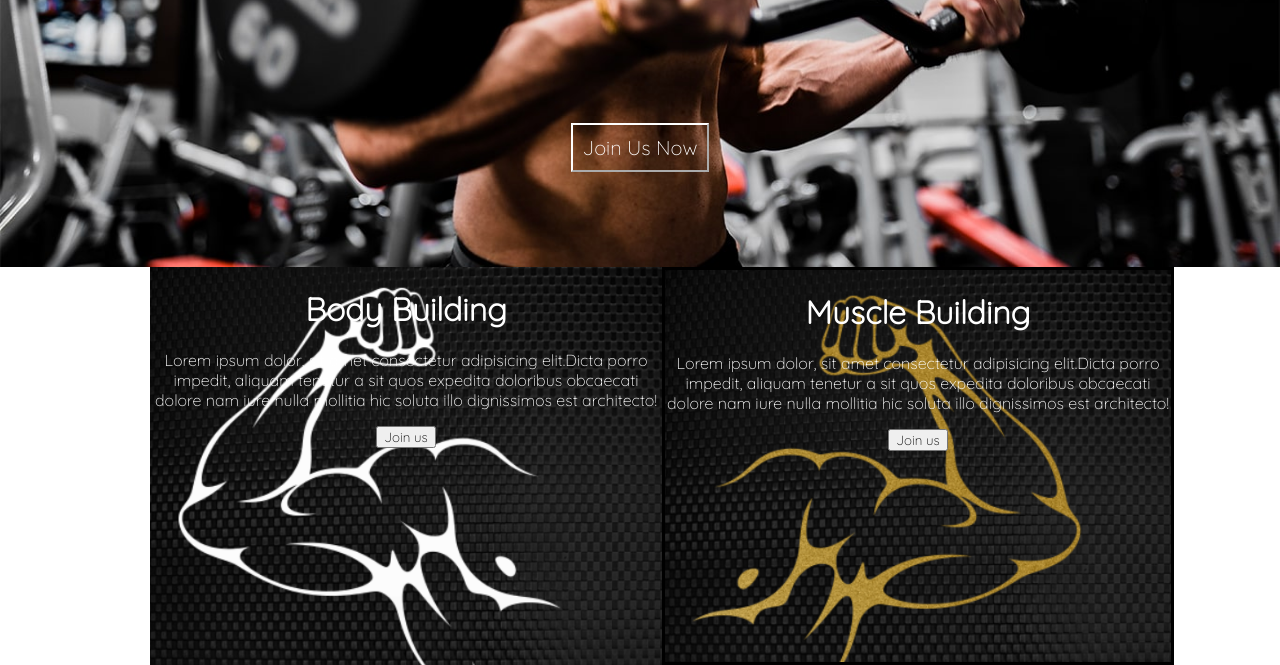
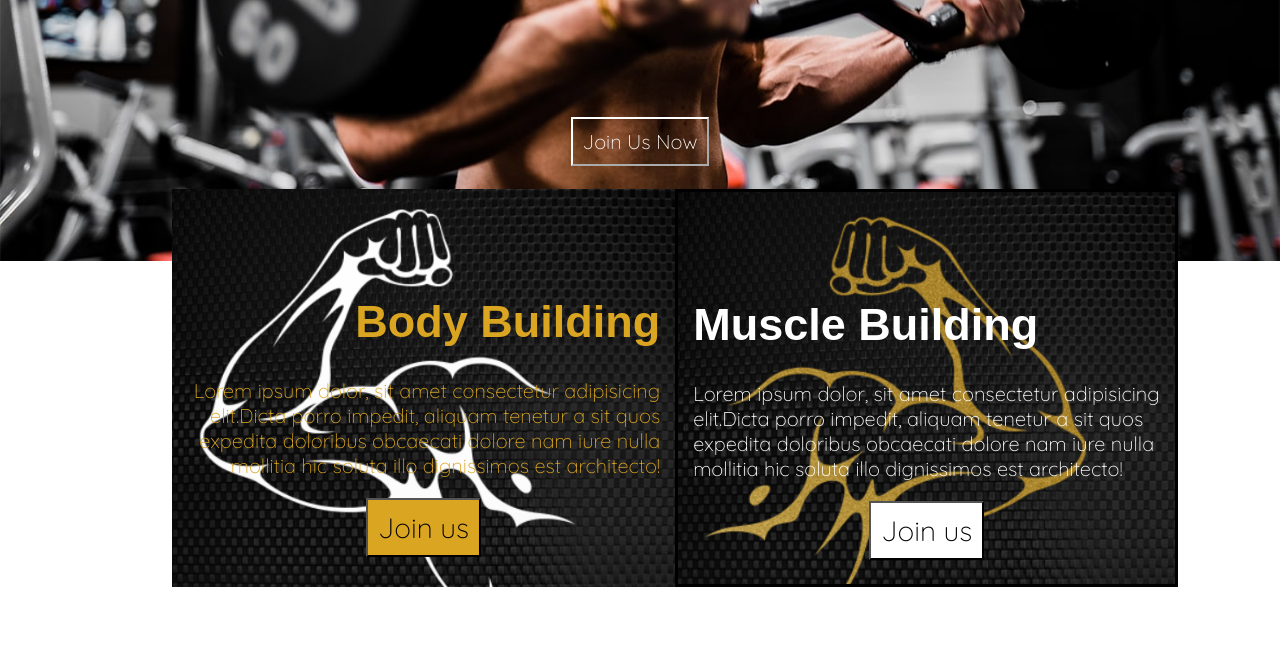
Before and after one commit to pankajprajapati77/Gymnast-HTML-CSS-, a plain HTML site: page index.html in a window 1280 px wide. Shown: the part 488-1153 px from the top of the page. After the commit the page ends 1075 px from the top, so only its background shows below. Drawn offline with Linux system fonts and the light colour scheme.

Commit message:
step2 complete

```diff
--- a/index.html
+++ b/index.html
@@ -8,7 +8,6 @@
     <link rel="stylesheet" href="./main.css">
     <link href="https://fonts.googleapis.com/css2?family=Quicksand:wght@300&display=swap" rel="stylesheet">
     <link rel="preconnect" href="https://fonts.googleapis.com">
-    <link rel="preconnect" href="https://fonts.gstatic.com" crossorigin>
 </head>
 <body>
 <div class="main-header-for-image">
@@ -38,7 +37,7 @@
 </div>
 <div class="main-sections">
    <div class="main-bodybuilding">
-        <div class="headings-cont">
+        <div class="headings-cont1">
             <h1 class="bodybuilding">Body Building</h1>
             <p class="bodybuilding-description">Lorem ipsum dolor, sit amet consectetur adipisicing elit.Dicta
             porro impedit, aliquam tenetur a sit quos expedita doloribus obcaecati
@@ -48,7 +47,7 @@
         <button class="main-joinus1">Join us</button>
     </div>
    <div class="main-musclebuilding">
-        <div class="headings-cont">
+        <div class="headings-cont2">
             <h1 class="musclebuilding">Muscle Building</h1>
             <p class="musclebuilding-description">Lorem ipsum dolor, sit amet consectetur adipisicing elit.Dicta
             porro impedit, aliquam tenetur a sit quos expedita doloribus obcaecati
@@ -58,5 +57,23 @@
         <button class="main-joinus2">Join us</button>
     </div>
 </div>
+<!-- <div>
+    <div>
+        <div>
+            <img src="./img/about.jpg">
+        </div>
+    </div>
+    <div>
+        <div>
+            <h1>10 YEARS EXPERIENCE</h1>
+            <p>Lorem ipsum dolor sit, amet consectetur adipisi
+                cing elit.Dolores blanditiis quidem autem et
+                nemo laboriosam</p>
+            <div>
+
+            </div>
+        </div>
+    </div>
+</div> -->
 </body>
 </html>
--- a/main.css
+++ b/main.css
@@ -25,7 +25,7 @@ body{
     display: flex;
     justify-content: space-evenly;
     list-style: none;
-    font-size: 20px;
+    font-size: 18px;
     padding: 25px;
     background-color: black;
     color: white;
@@ -75,6 +75,9 @@ body{
 }
 .main-sections{
     display: flex;
+    position: absolute;
+    top: 677px;
+    left: 22px
 }
 .main-bodybuilding{
     /* border: solid black; */
@@ -93,6 +96,8 @@ body{
 
 .headings-cont{
     /* border: 1px solid lightgreen; */
+    margin-top: 101px;
+
 }
 .main-musclebuilding{
     border: solid black;
@@ -104,3 +109,42 @@ body{
     height: 398px;
     text-align: center;
 }
+.bodybuilding, .musclebuilding{
+    font-size: 45px;
+    font-family: 'Anton', sans-serif;
+
+}
+.bodybuilding-description, .musclebuilding-description{
+    font-size: 20px;
+}
+.headings-cont1{
+    text-align: right;
+    margin-right: 15px;
+    margin-top: 107px;
+    color: #DAA520
+}
+.headings-cont2{
+    text-align: left;
+    margin-left: 15px;
+    margin-top: 107px;
+}
+.main-joinus1, .main-joinus2{
+    font-size: 28px;
+    padding: 10px;
+
+}
+.main-joinus1:hover{
+    background-color: white;
+}
+.main-joinus2:hover{
+    background-color: #DAA520;
+}
+.main-joinus1{
+    background-color: #DAA520;
+}
+.main-joinus2{
+    background-color: white;
+}
+.flaticon-barbell{
+    display: inline;
+}
```
Also changed, not shown: img/icon1.png (added), img/icon2.png (added).
